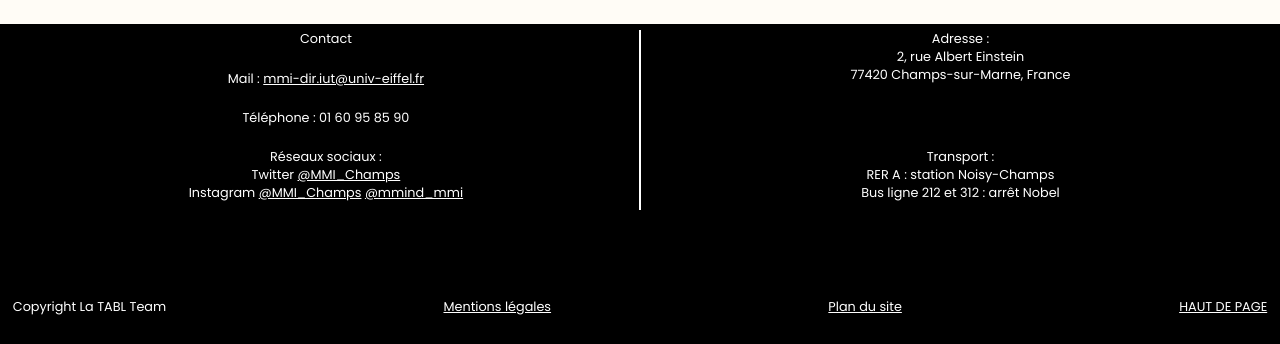
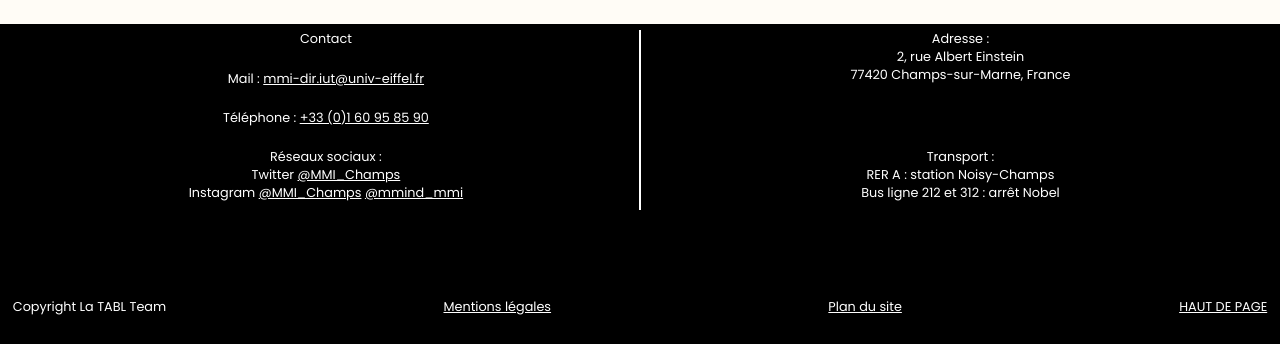
Before and after one commit to AthenaisMezloy/refonte_mmi, a PHP site: page /index.php in a window 1280 px wide. Shown: the part 3484-3828 px from the top of the page. Run offline with PHP 8.4, Linux system fonts and the light colour scheme; data that the repository does not hold is empty.

Commit message:
Update footer.php

```diff
--- a/footer.php
+++ b/footer.php
@@ -10,7 +10,7 @@
                     Mail : <a href="mailto:mmi-dir.iut@univ-eiffel.fr" title="lien externe" alt="lien mail">mmi-dir.iut@univ-eiffel.fr</a>
                 </li>
                 <li>
-                    Téléphone : 01 60 95 85 90
+                    Téléphone : <a href="tel:+33160958590" alt="numéro téléphone secrétariat pédagogique">+33 (0)1 60 95 85 90</a>
                 </li>
                 <li>
                     Réseaux sociaux :
```
